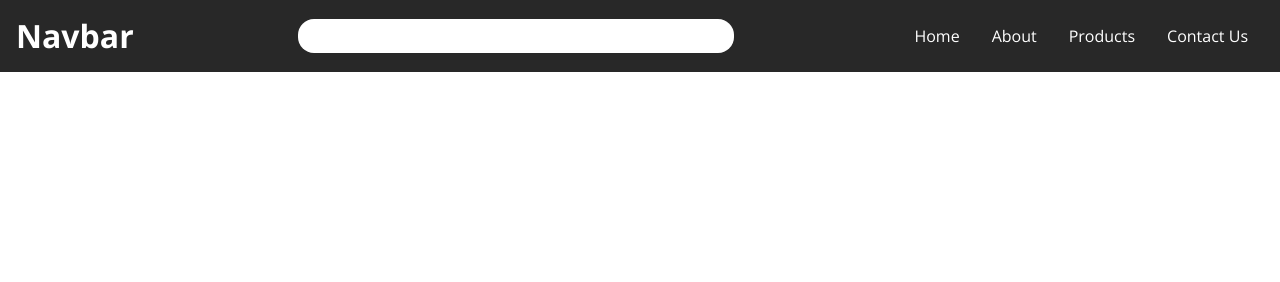
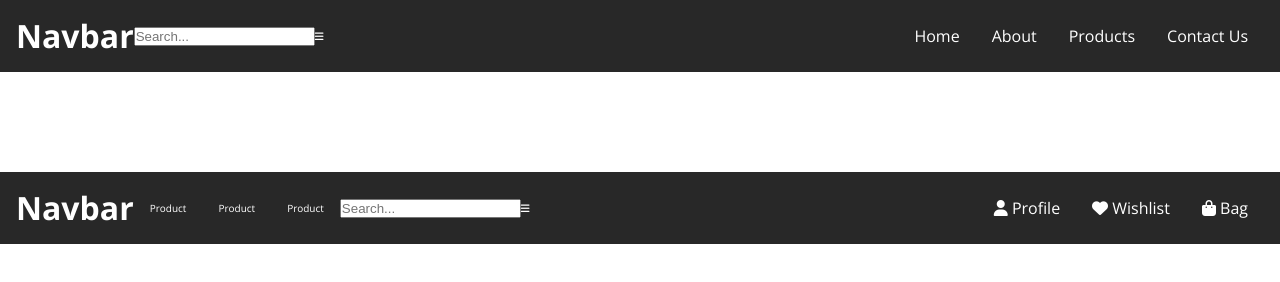
Before and after one commit to kart-c/Feather-UI, a plain HTML site: page Navigation/navigation.html in a window 1280 px wide. Drawn offline with nearby package versions, Linux system fonts and the light colour scheme.

Commit message:
feat: new navigation
add new navigation bar with icons

```diff
--- a/Navigation/navigation.html
+++ b/Navigation/navigation.html
@@ -7,12 +7,17 @@
 		<script src="https://kit.fontawesome.com/bbbaa28fd5.js" crossorigin="anonymous"></script>
 		<link rel="stylesheet" href="navigation.css" />
 		<title>Navigation</title>
-		<style></style>
+		<style>
+			header:last-of-type {
+				margin: 10rem 0;
+			}
+		</style>
 	</head>
 	<body>
 		<header class="header black-bg">
 			<h2>Navbar</h2>
-			<input type="search" name="search" id="header-search" />
+			<input type="search" name="search" class="header-search" placeholder="Search..." />
+			<i class="fas fa-bars hamburger-menu"></i>
 			<nav class="nav">
 				<ul class="nav-list">
 					<li><a href="#">Home</a></li>
@@ -22,5 +27,28 @@
 				</ul>
 			</nav>
 		</header>
+		<header class="header black-bg">
+			<h2>Navbar</h2>
+			<ul class="nav-list pd-list">
+				<li><a href="">Product</a></li>
+				<li><a href="">Product</a></li>
+				<li><a href="">Product</a></li>
+			</ul>
+			<input type="search" name="search" class="header-search sm-input" placeholder="Search..." />
+			<i class="fas fa-bars hamburger-menu"></i>
+			<nav class="nav">
+				<ul class="nav-list">
+					<li>
+						<a href="#"><i class="fas fa-user"></i> Profile</a>
+					</li>
+					<li>
+						<a href="#"><i class="fas fa-heart"></i> Wishlist</a>
+					</li>
+					<li>
+						<a href="#"><i class="fas fa-shopping-bag"></i> Bag</a>
+					</li>
+				</ul>
+			</nav>
+		</header>
 	</body>
 </html>
```
